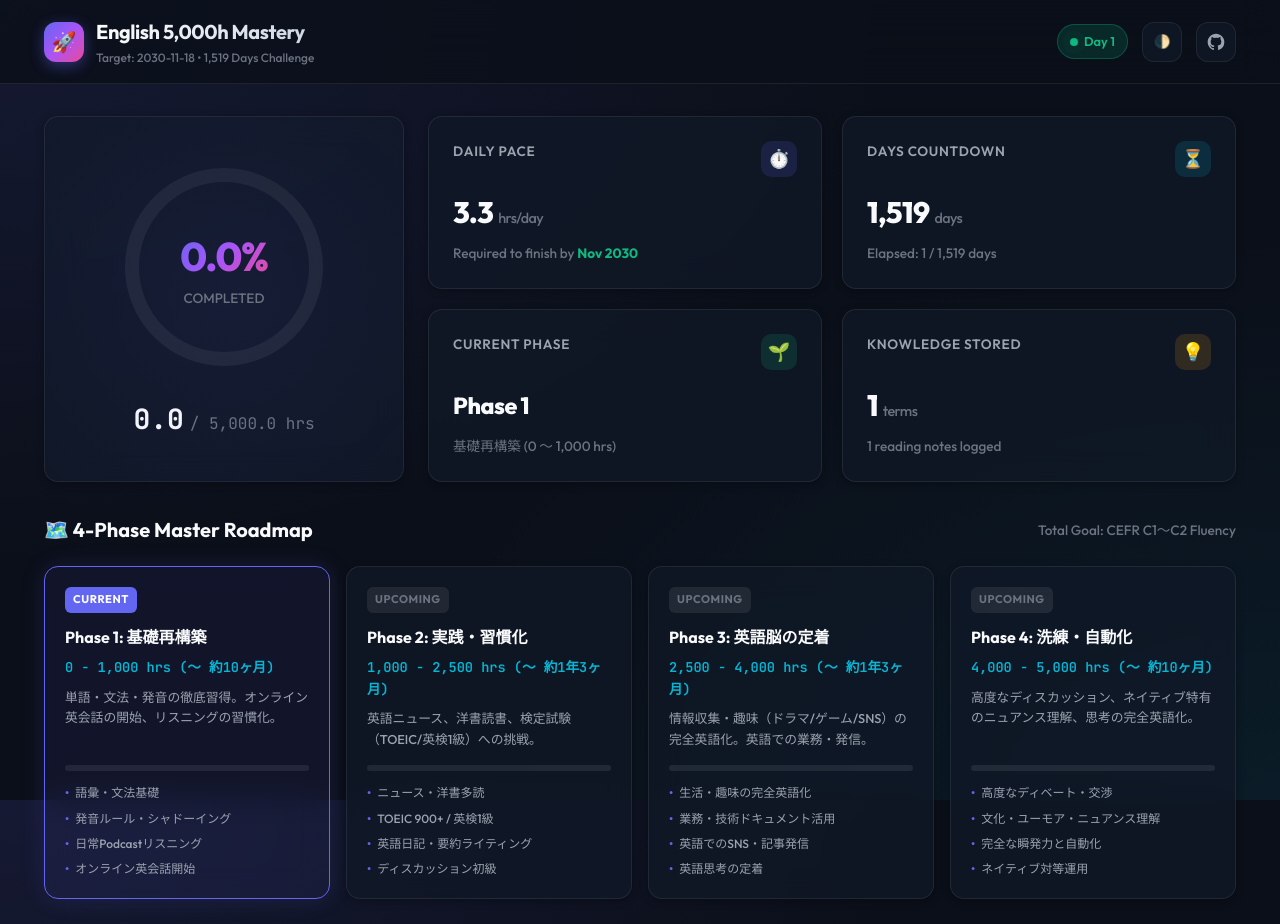
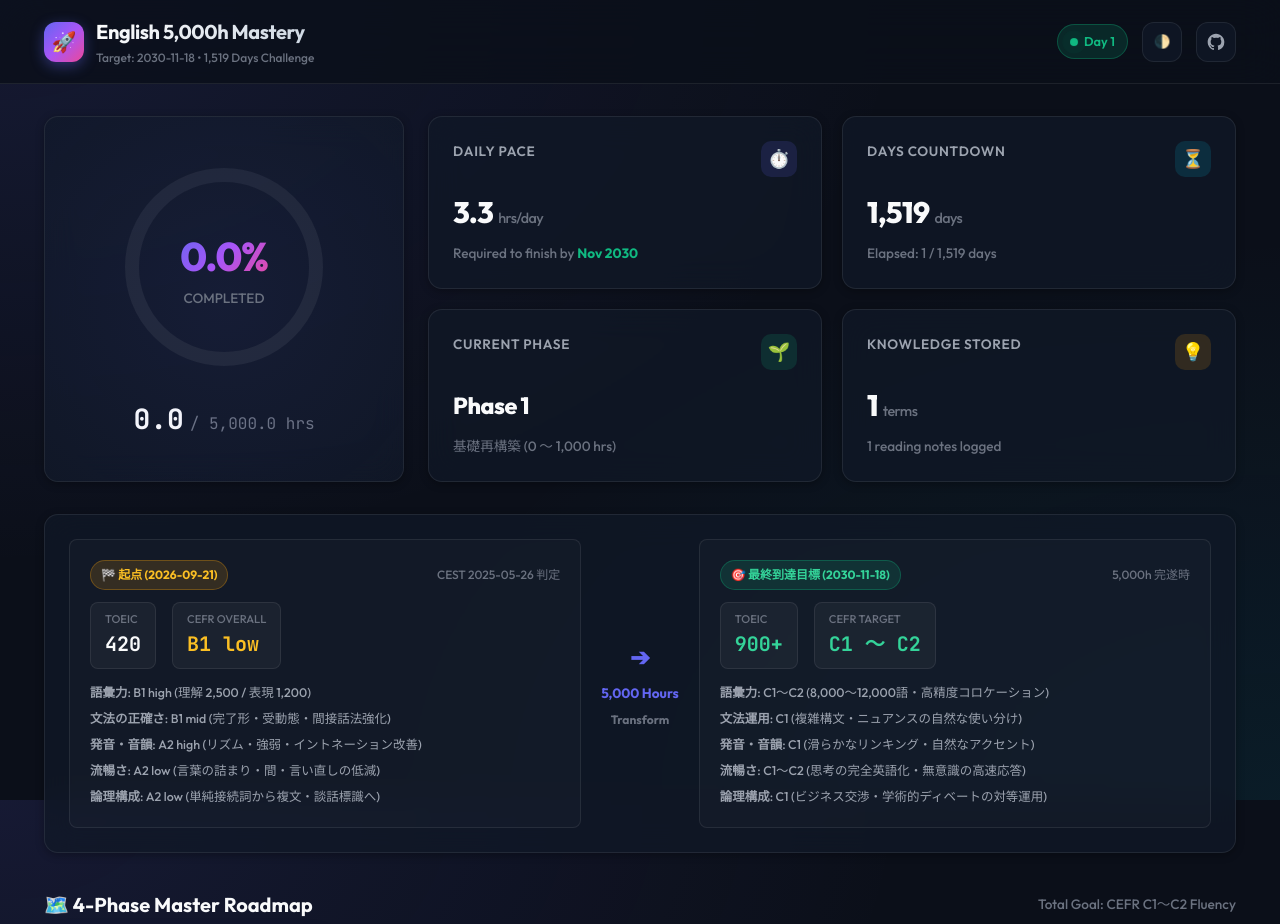
Before and after one commit to daikiito-dk/english-5000hours, a plain HTML site: page index.html in a window 1280 px wide. Shown: the top 924 px of the page. Drawn offline with Linux system fonts and the light colour scheme.

Commit message:
feat: integrate starting baseline (TOEIC 420 / CEFR B1 low) into dashboard and docs

```diff
--- a/app.js
+++ b/app.js
@@ -151,7 +151,16 @@ function renderDashboard(data) {
   const currentPhase = phases.find(p => p.id === stats.current_phase_id) || phases[0];
   document.getElementById("kpi-phase-title").textContent = `Phase ${currentPhase.id}`;
 
+  // Baseline updates
+  if (data.baseline) {
+    const toeicEl = document.getElementById("baseline-toeic");
+    const cefrEl = document.getElementById("baseline-cefr");
+    if (toeicEl) toeicEl.textContent = data.baseline.toeic;
+    if (cefrEl) cefrEl.textContent = data.baseline.cefr_overall;
+  }
+
   // 3. Phase Roadmap
+
   renderPhases(phases, stats.total_hours);
 
   // 4. Skills Breakdown
--- a/data.json
+++ b/data.json
@@ -7,7 +7,36 @@
     "total_days": 1519,
     "days_elapsed": 1,
     "days_remaining": 1519,
-    "last_updated": "2026-09-21 15:17:22"
+    "last_updated": "2026-09-21 15:23:27"
+  },
+  "baseline": {
+    "start_date": "2026-09-21",
+    "toeic": 420,
+    "cefr_overall": "B1 low",
+    "assessment_source": "CEST Speaking Assessment (2025-05-26)",
+    "skills": {
+      "vocabulary": {
+        "level": "B1 high",
+        "score": "Active: 1,200 / Passive: 2,500"
+      },
+      "grammar": {
+        "level": "B1 mid",
+        "note": "完了形・受動態・間接話法が次の課題"
+      },
+      "pronunciation": {
+        "level": "A2 high",
+        "note": "イントネーション・音の強弱・音声変化の強化"
+      },
+      "fluency": {
+        "level": "A2 low",
+        "note": "発話量拡大による詰まり・言い直しの低減"
+      },
+      "coherence": {
+        "level": "A2 low",
+        "note": "複文・論理接続詞（ディスコースマーカー）の習得"
+      }
+    },
+    "target_goal": "CEFR C1〜C2 / TOEIC 900+ (ビジネス・対等な議論と発信)"
   },
   "stats": {
     "total_hours": 0.0,
--- a/index.html
+++ b/index.html
@@ -117,7 +117,70 @@
       </div>
     </section>
 
+    <!-- Starting Baseline vs Target Level Section -->
+    <section class="baseline-section">
+      <div class="glass-card baseline-container">
+        <!-- Start Baseline Box -->
+        <div class="baseline-card-box">
+          <div class="baseline-header">
+            <span class="baseline-badge-tag tag-start">🏁 起点 (2026-09-21)</span>
+            <span style="font-size: 0.75rem; color: var(--text-muted);">CEST 2025-05-26 判定</span>
+          </div>
+          <div class="baseline-scores">
+            <div class="score-chip">
+              <div class="score-chip-label">TOEIC</div>
+              <div class="score-chip-val" id="baseline-toeic">420</div>
+            </div>
+            <div class="score-chip">
+              <div class="score-chip-label">CEFR Overall</div>
+              <div class="score-chip-val" style="color: #fbbf24;" id="baseline-cefr">B1 low</div>
+            </div>
+          </div>
+          <div class="baseline-subskills">
+            <div><strong>語彙力</strong>: B1 high (理解 2,500 / 表現 1,200)</div>
+            <div><strong>文法の正確さ</strong>: B1 mid (完了形・受動態・間接話法強化)</div>
+            <div><strong>発音・音韻</strong>: A2 high (リズム・強弱・イントネーション改善)</div>
+            <div><strong>流暢さ</strong>: A2 low (言葉の詰まり・間・言い直しの低減)</div>
+            <div><strong>論理構成</strong>: A2 low (単純接続詞から複文・談話標識へ)</div>
+          </div>
+        </div>
+
+        <!-- Center Transition Arrow -->
+        <div class="baseline-arrow-col">
+          <span style="font-size: 1.5rem;">➔</span>
+          <span>5,000 Hours</span>
+          <span style="font-size: 0.75rem; color: var(--text-muted);">Transform</span>
+        </div>
+
+        <!-- Target Mastery Box -->
+        <div class="baseline-card-box">
+          <div class="baseline-header">
+            <span class="baseline-badge-tag tag-goal">🎯 最終到達目標 (2030-11-18)</span>
+            <span style="font-size: 0.75rem; color: var(--text-muted);">5,000h 完遂時</span>
+          </div>
+          <div class="baseline-scores">
+            <div class="score-chip">
+              <div class="score-chip-label">TOEIC</div>
+              <div class="score-chip-val" style="color: #34d399;">900+</div>
+            </div>
+            <div class="score-chip">
+              <div class="score-chip-label">CEFR Target</div>
+              <div class="score-chip-val" style="color: #34d399;">C1 〜 C2</div>
+            </div>
+          </div>
+          <div class="baseline-subskills">
+            <div><strong>語彙力</strong>: C1〜C2 (8,000〜12,000語・高精度コロケーション)</div>
+            <div><strong>文法運用</strong>: C1 (複雑構文・ニュアンスの自然な使い分け)</div>
+            <div><strong>発音・音韻</strong>: C1 (滑らかなリンキング・自然なアクセント)</div>
+            <div><strong>流暢さ</strong>: C1〜C2 (思考の完全英語化・無意識の高速応答)</div>
+            <div><strong>論理構成</strong>: C1 (ビジネス交渉・学術的ディベートの対等運用)</div>
+          </div>
+        </div>
+      </div>
+    </section>
+
     <!-- 4-Phase Roadmap -->
+
     <section class="phases-section">
       <div class="section-header">
         <h2 class="section-title">🗺️ 4-Phase Master Roadmap</h2>
--- a/style.css
+++ b/style.css
@@ -390,7 +390,113 @@ body {
   color: var(--accent-emerald);
 }
 
+/* Baseline vs Target Section */
+.baseline-section {
+  margin-bottom: 36px;
+}
+
+.baseline-container {
+  display: grid;
+  grid-template-columns: 1fr auto 1fr;
+  gap: 20px;
+  align-items: center;
+  padding: 24px;
+}
+
+@media (max-width: 850px) {
+  .baseline-container {
+    grid-template-columns: 1fr;
+    gap: 16px;
+  }
+}
+
+.baseline-card-box {
+  padding: 20px;
+  background: rgba(255, 255, 255, 0.02);
+  border: 1px solid var(--border-color);
+  border-radius: var(--radius-sm);
+}
+
+.baseline-header {
+  display: flex;
+  align-items: center;
+  justify-content: space-between;
+  margin-bottom: 12px;
+}
+
+.baseline-badge-tag {
+  font-size: 0.75rem;
+  font-weight: 700;
+  padding: 4px 10px;
+  border-radius: var(--radius-full);
+}
+
+.tag-start {
+  background: rgba(245, 158, 11, 0.15);
+  color: #fbbf24;
+  border: 1px solid rgba(245, 158, 11, 0.3);
+}
+
+.tag-goal {
+  background: rgba(16, 185, 129, 0.15);
+  color: #34d399;
+  border: 1px solid rgba(16, 185, 129, 0.3);
+}
+
+.baseline-scores {
+  display: flex;
+  gap: 16px;
+  margin-bottom: 14px;
+}
+
+.score-chip {
+  background: rgba(255, 255, 255, 0.04);
+  padding: 8px 14px;
+  border-radius: var(--radius-sm);
+  border: 1px solid var(--border-color);
+}
+
+.score-chip-label {
+  font-size: 0.7rem;
+  color: var(--text-muted);
+  text-transform: uppercase;
+}
+
+.score-chip-val {
+  font-size: 1.25rem;
+  font-weight: 800;
+  font-family: var(--font-mono);
+  color: var(--text-primary);
+}
+
+.baseline-subskills {
+  display: flex;
+  flex-direction: column;
+  gap: 6px;
+  font-size: 0.78rem;
+  color: var(--text-secondary);
+}
+
+.baseline-arrow-col {
+  display: flex;
+  flex-direction: column;
+  align-items: center;
+  justify-content: center;
+  gap: 6px;
+  color: var(--accent-primary);
+  font-weight: 700;
+  font-size: 0.85rem;
+}
+
+@media (max-width: 850px) {
+  .baseline-arrow-col {
+    transform: rotate(90deg);
+    padding: 10px 0;
+  }
+}
+
 /* Section Common Header */
+
 .section-header {
   display: flex;
   justify-content: space-between;
```
Also changed, not shown: 3 other files.
